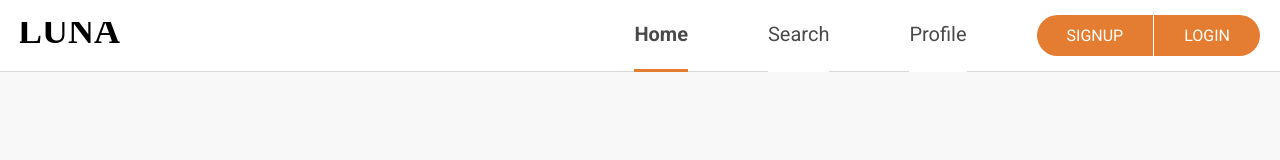
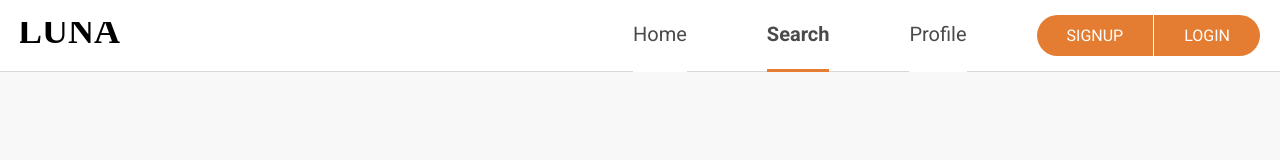
Before and after one commit to Ayenne/Luna, a React (Create React App) app in the folder frontend/: page /search in a window 1280 px wide. Shown: the top 160 px of the page. Built offline with nearby package versions, Linux system fonts and the light colour scheme.

Commit message:
Add highlights in navbar

```diff
--- a/frontend/src/components/App.js
+++ b/frontend/src/components/App.js
@@ -5,6 +5,7 @@ import './App.css';
 
 import LoginForm from "./LoginForm";
 import Registration from "./RegistrationPage";
+import Search from "./SearchPage";
 import Restaurant from "./restaurant_page/Restaurant"
 import RegistrationCopy from "./RegistrationCopyPage";
 
@@ -19,19 +20,17 @@ class App extends Component {
     render() {
         return (
             <div>
-
                 <BrowserRouter>
-                    <NavigationBar />
                     <Switch>
                         <Route exact={ true } path="/" component={Home} />
                         <Route exact={ true } path="/login" component={LoginForm} />
                         <Route exact={ true } path="/register" component={Registration} />
+                        <Route exact={ true } path="/search" component={Search} />
                         <Route exact={ true } path="/restaurant/:id" component={Restaurant} />
                         <Route exact={ true } path="/userprofile" component={UserProfilePage} />
                     </Switch>
                     <Footer/>
                 </BrowserRouter>
-
             </div>
         );
     }
--- a/frontend/src/components/LoginForm.js
+++ b/frontend/src/components/LoginForm.js
@@ -3,6 +3,7 @@ import StyledForm from './StyledForm.js';
 import loginAction from '../store/actions/login';
 import store from '../store/index';
 import {connect} from "react-redux";
+import NavigationBar from "./NavigationBar";
 
 class LoginForm extends Component {
   state = {
@@ -16,7 +17,8 @@ class LoginForm extends Component {
   }
 
   render() {
-    return (
+    return <>
+      <NavigationBar location=""/>
       <div className="login-form-container">
           <StyledForm>
             <h2>LOGIN</h2>
@@ -38,7 +40,7 @@ class LoginForm extends Component {
             </form>
           </StyledForm>
       </div>
-    );
+    </>;
   }
 }
 
--- a/frontend/src/components/NavigationBar.js
+++ b/frontend/src/components/NavigationBar.js
@@ -80,16 +80,20 @@ const LoginButton = styled(ActionButton)`
     margin-right: 20px;
 `;
 
-const NavBar = () => {
+class NavBar extends Component {
+    isActive (name) {
+        return this.props.location === name;
+    };
+
+    render() {
         return (
             <NavigationBar>
-
                 <Links to='/'><LunaLogo src={logo} alt="Luna"/></Links>
                 <NavSectionRight>
                     <Menu>
-                    <MenuItem to="/" active>Home</MenuItem>
-                    <MenuItem to="/search" className="link">Search</MenuItem>
-                    <MenuItem to="/userprofile" className="link">Profile</MenuItem>
+                        <MenuItem to="/" active={this.isActive('home')}>Home</MenuItem>
+                        <MenuItem to="/search" active={this.isActive('search')}>Search</MenuItem>
+                        <MenuItem to="/userprofile" active={this.isActive('profile')}>Profile</MenuItem>
                     </Menu>
                     <SignUpButton to="/register">SIGNUP</SignUpButton>
                     <LoginButton to="/login">LOGIN</LoginButton>
@@ -97,6 +101,7 @@ const NavBar = () => {
 
             </NavigationBar>
         )
+    }
 };
 
 export default NavBar;
--- a/frontend/src/components/RegistrationPage.js
+++ b/frontend/src/components/RegistrationPage.js
@@ -1,7 +1,10 @@
-import React, { Component } from "react";
+import React, {Component} from "react";
 import StyledForm from "./StyledForm.js";
+import NavigationBar from "./NavigationBar";
 
 const Registration = () => (
+    <>
+        <NavigationBar location=""/>
         <StyledForm>
             <h2>REGISTRATION</h2>
             <form>
@@ -9,6 +12,7 @@ const Registration = () => (
                 <button type="submit">Register</button>
             </form>
         </StyledForm>
+    </>
 );
 
 export default Registration;
--- /dev/null
+++ b/frontend/src/components/SearchPage.js
@@ -0,0 +1,11 @@
+import React, {Component} from "react";
+import NavigationBar from "./NavigationBar";
+
+const Search = () => (
+    <>
+        <NavigationBar location="search"/>
+        <h2>SEARCH</h2>
+    </>
+);
+
+export default Search;
--- a/frontend/src/components/UserProfilePage.js
+++ b/frontend/src/components/UserProfilePage.js
@@ -7,11 +7,13 @@ import star from "../assets/star.svg";
 import comments from "../assets/comment.svg";
 import restaurant from "../assets/restaurant.svg";
 import edit from "../assets/edit.svg";
+import NavigationBar from "./NavigationBar";
 
 
 class UserProfilePage extends Component {
   render() {
-    return (
+    return (<>
+      <NavigationBar location="profile"/>
       <div className="user-profile-main-container">
         <div className="user-profile-banner" />
 
@@ -80,6 +82,7 @@ class UserProfilePage extends Component {
           </div>
         </div>
       </div>
+      </>
     );
   }
 }
--- a/frontend/src/components/home_page/index.js
+++ b/frontend/src/components/home_page/index.js
@@ -5,6 +5,13 @@ import { getBestRestaurants } from "../../store/actions/home"
 
 import Stars from "../Stars";
 import {HomeBanner, HomeBody} from "./style"
+import NavigationBar from "../NavigationBar";
+import {BrowserRouter, Route, Switch} from "react-router-dom";
+import LoginForm from "../LoginForm";
+import Registration from "../RegistrationPage";
+import Restaurant from "../restaurant_page/Restaurant";
+import UserProfilePage from "../UserProfilePage";
+import Footer from "../Footer";
 
 const Home = (props) => {
 
@@ -48,6 +55,7 @@ const Home = (props) => {
 
     return(
         <>
+        <NavigationBar location="home"/>
         <HomeBanner>
             <form onSubmit={searchRequest}>
                 <input
--- a/frontend/src/components/restaurant_page/Restaurant.js
+++ b/frontend/src/components/restaurant_page/Restaurant.js
@@ -4,6 +4,7 @@ import store from '../../store/index';
 import serverUrl from "../../server";
 import RestaurantView from "./layouts/restaurant_layout"
 import Review from "./Review";
+import NavigationBar from "../NavigationBar";
 
 class Restaurant extends Component{
     componentDidMount() {
@@ -45,6 +46,7 @@ class Restaurant extends Component{
    render() {
         console.log(this.props.restaurant);
         return <>
+            <NavigationBar location=""/>
             {this.props.restaurant ?
                 <RestaurantView key={this.props.restaurant.id} restaurant={this.props.restaurant}/>
              :null
```
Lines whose indentation alone changed are shown as unchanged.
